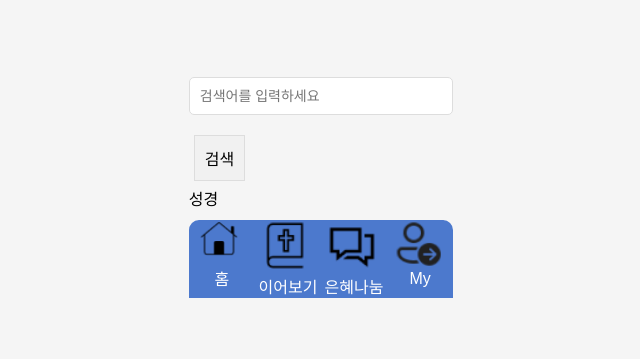
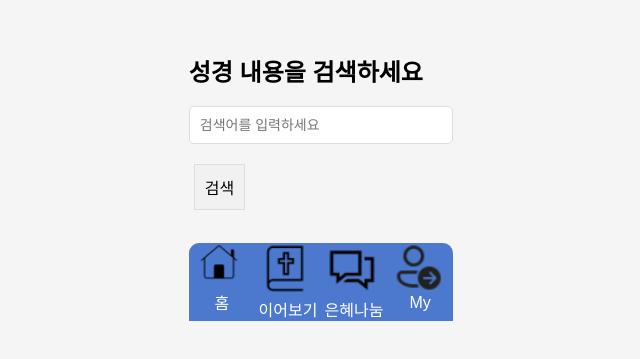
Before and after one commit to Hoya0718/Hoya0718-BibleTodolistC, a React app in the folder bibletodolist/: page /basic/searchWord in a window 1280 px wide. Shown: the part 213-572 px from the top of the page, without its empty margins (319-959 px from the left). Built offline with nearby package versions, Linux system fonts and the light colour scheme.

Commit message:
CI/CD 검색 내용 모두 출력되게 변경 2024-12-27 12:13

```diff
--- a/bibletodolist/src/Components/Main/SearchWord.js
+++ b/bibletodolist/src/Components/Main/SearchWord.js
@@ -30,6 +30,10 @@ const SearchWord = () => {
     return (
         <>
             <div>
+                <h2>성경 내용을 검색하세요</h2>
+                <br/>
+            </div>
+            <div>
                 <input
                     type="text"
                     value={word}
@@ -38,7 +42,7 @@ const SearchWord = () => {
                 />
                 <button onClick={search}>검색</button>
             </div>
-            <div>성경</div>
+            <br/>
             <ul>
 
                 {getlists && getlists.map((list, index) => (
```
